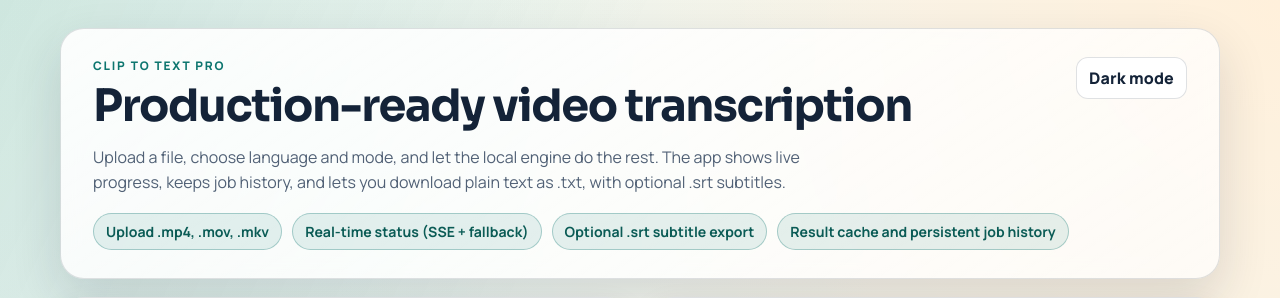
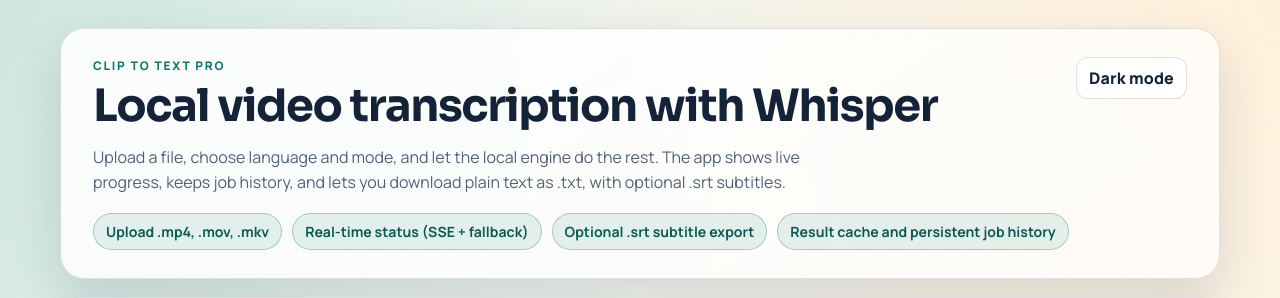
Before and after one commit to MaciejZiel/clip_to_text, a FastAPI app: page / in a window 1280 px wide. Shown: the top 298 px of the page. Run offline with FastAPI, Linux system fonts and the light colour scheme; data that the repository does not hold is empty.

Commit message:
Describe the app accurately in the page headline
"Production-ready" overstated a self-hosted single-process app with an
SQLite job store. Say what it does instead: transcribe video locally
with Whisper.

```diff
--- a/templates/index.html
+++ b/templates/index.html
@@ -18,7 +18,7 @@
         <div class="hero-top">
           <div>
             <p class="eyebrow">Clip to Text Pro</p>
-            <h1>Production-ready video transcription</h1>
+            <h1>Local video transcription with Whisper</h1>
           </div>
           <div class="hero-actions">
             <button id="theme-toggle" class="ghost-btn" type="button" aria-label="Toggle theme">
```
